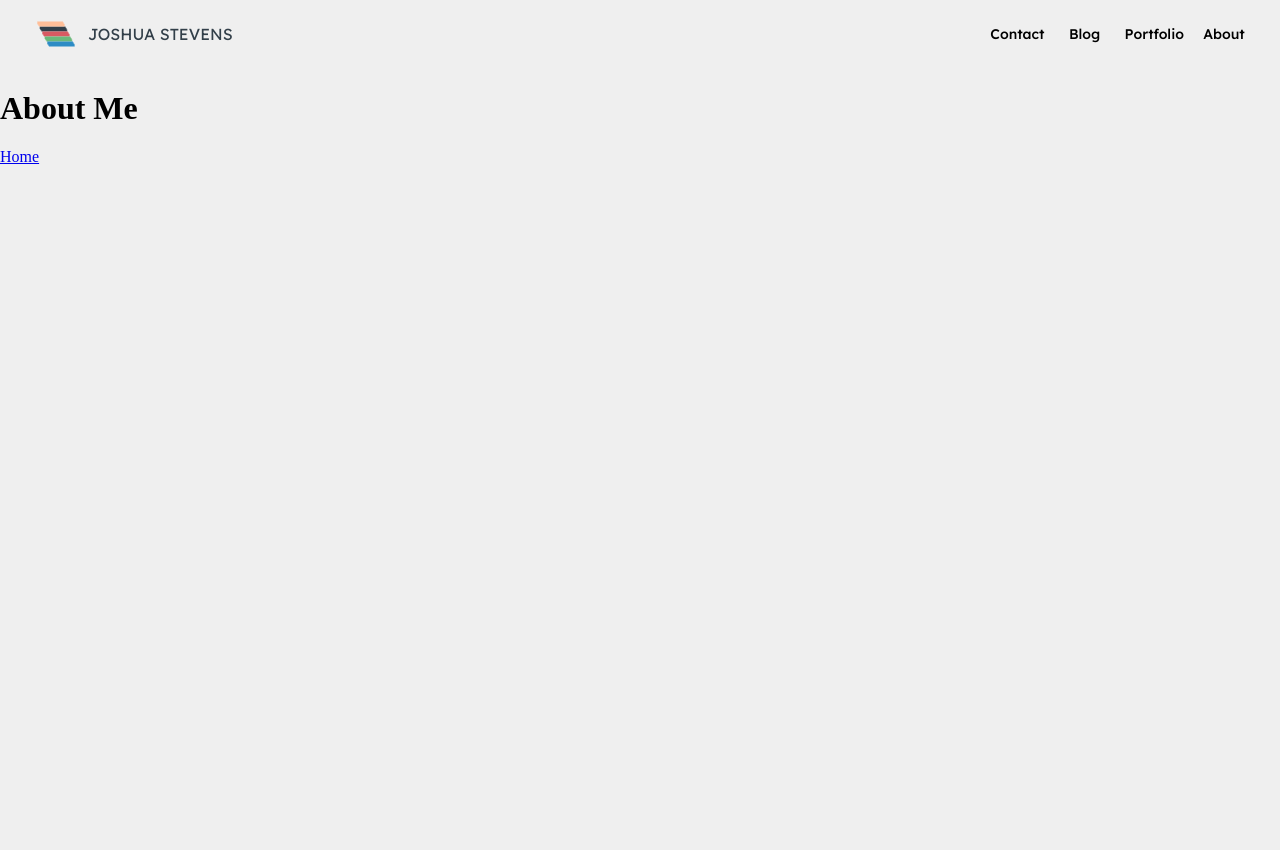
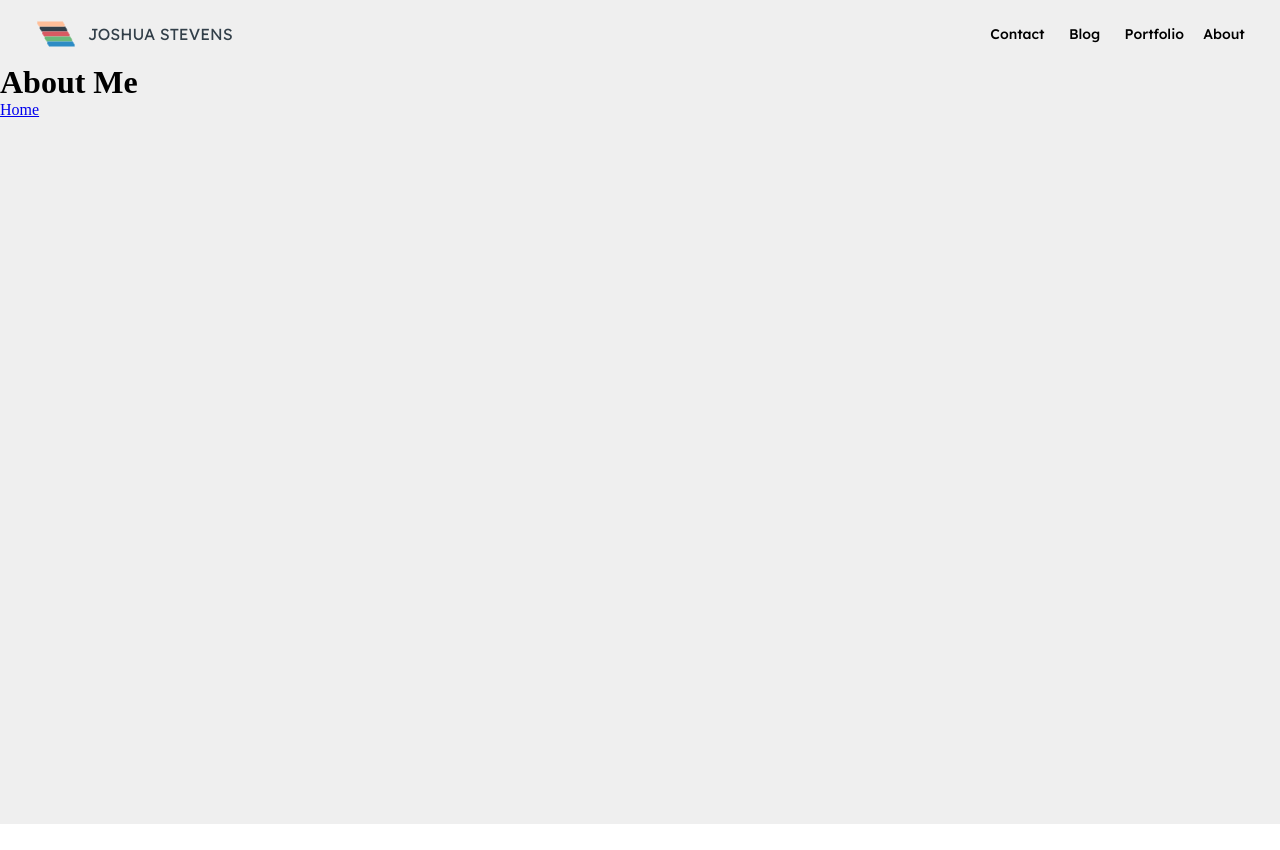
Before and after one commit to JoshStevens56/joshstevens56.github.io, a React (Create React App) app in the folder jsweb-react-frontend/: page /about in a window 1280 px wide. After the commit the page ends 824 px from the top, so only its background shows below. Built offline with nearby package versions, Linux system fonts and the light colour scheme.

Commit message:
corrected some page layout stuff

```diff
--- a/jsweb-react-frontend/src/components/Carousel.tsx
+++ b/jsweb-react-frontend/src/components/Carousel.tsx
@@ -95,7 +95,7 @@ export const Carousel = (Props: CarouselCards) => {
           alignItems: "center",
           alignContent: "center",
           justifyContent: "center",
-          height: "400px",
+          height: "100%",
           width:"100%"
         }}
       >
--- a/jsweb-react-frontend/src/components/Header.tsx
+++ b/jsweb-react-frontend/src/components/Header.tsx
@@ -8,7 +8,7 @@ import { useNavigate } from "react-router-dom";
 
 import logo from '../assets/images/logo.svg'
 
-import '../styling/components.css';
+import '../styling/root.css';
 
 const pages = ["About", "Portfolio", "Blog", "Contact"];
 
--- a/jsweb-react-frontend/src/styling/root.css
+++ b/jsweb-react-frontend/src/styling/root.css
@@ -1,3 +1,34 @@
+@font-face {
+  font-family: "Lexend";
+  src: local("Lexend"), url(../assets/fonts/Lexend/Lexend-VariableFont_wght.ttf) format('truetype')
+}
+
+* { padding: 0; margin: 0; }
+html, body {
+    min-height: 100% !important;
+    height: 100%;
+}
+
+#root {
+  display: block;
+  left: 0;
+  min-height: 100% !important;
+  position: absolute;
+  right: 0;
+  top: 0;
+  background-color: var(--background-colour-1);
+  height: 100%
+}
+
+:root {
+  --theme-colour-orange: #FF9456;
+  --theme-colour-steel: #323F49;
+  --theme-colour-red: #D85A62;
+  --theme-colour-green: #6AB97B;
+  --theme-colour-blue: #2D8CC5;
+  --background-colour-1: #EFEFEF;
+}
+
 .app {
     min-height: 100%;
     width: 100%;
@@ -8,27 +39,10 @@
     height: 100%
   }
 
-  #root {
-    display: block;
-    left: 0;
-    min-height: 100%;
-    position: absolute;
-    right: 0;
-    top: 0;
-    background-color: var(--background-colour-1);
-    height: 100%
-  }
+.header{
+  height: 8vh
+}
 
-  @font-face {
-    font-family: "Lexend";
-    src: local("Lexend"), url(../assets/fonts/Lexend/Lexend-VariableFont_wght.ttf) format('truetype')
-  }
-
-  :root {
-    --theme-colour-orange: #FF9456;
-    --theme-colour-steel: #323F49;
-    --theme-colour-red: #D85A62;
-    --theme-colour-green: #6AB97B;
-    --theme-colour-blue: #2D8CC5;
-    --background-colour-1: #EFEFEF;
-  }
+.page{
+  height: 92vh
+}
--- a/jsweb-react-frontend/src/views/Landing/AboutSubpage.tsx
+++ b/jsweb-react-frontend/src/views/Landing/AboutSubpage.tsx
@@ -10,8 +10,8 @@ interface ImageCard{
 
 export const ImageCard = (Props:ImageCard) => {
   return (
-    <> <Box sx={{padding:'4%'}}>
-        <CardMedia image={Props.image} sx={{height:'undefined', width:'100%', aspectRatio:1}}></CardMedia>
+    <> <Box sx={{padding:'8%'}}>
+        <CardMedia image={Props.image} sx={{height:'100%', width:'100%', aspectRatio:1}}></CardMedia>
         <CardContent><Typography >{Props.text}</Typography></CardContent>
         </Box>
     </>
```
